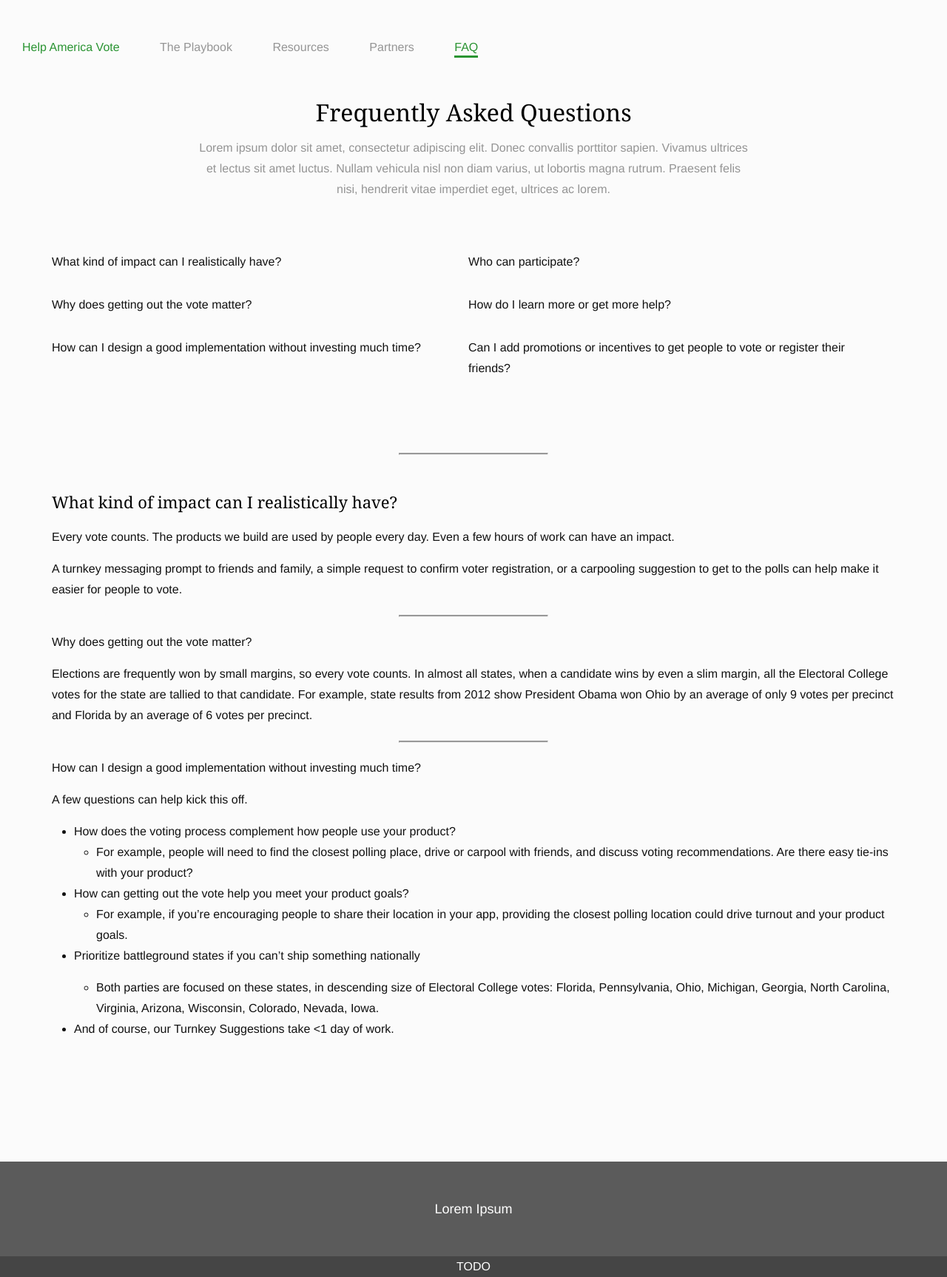
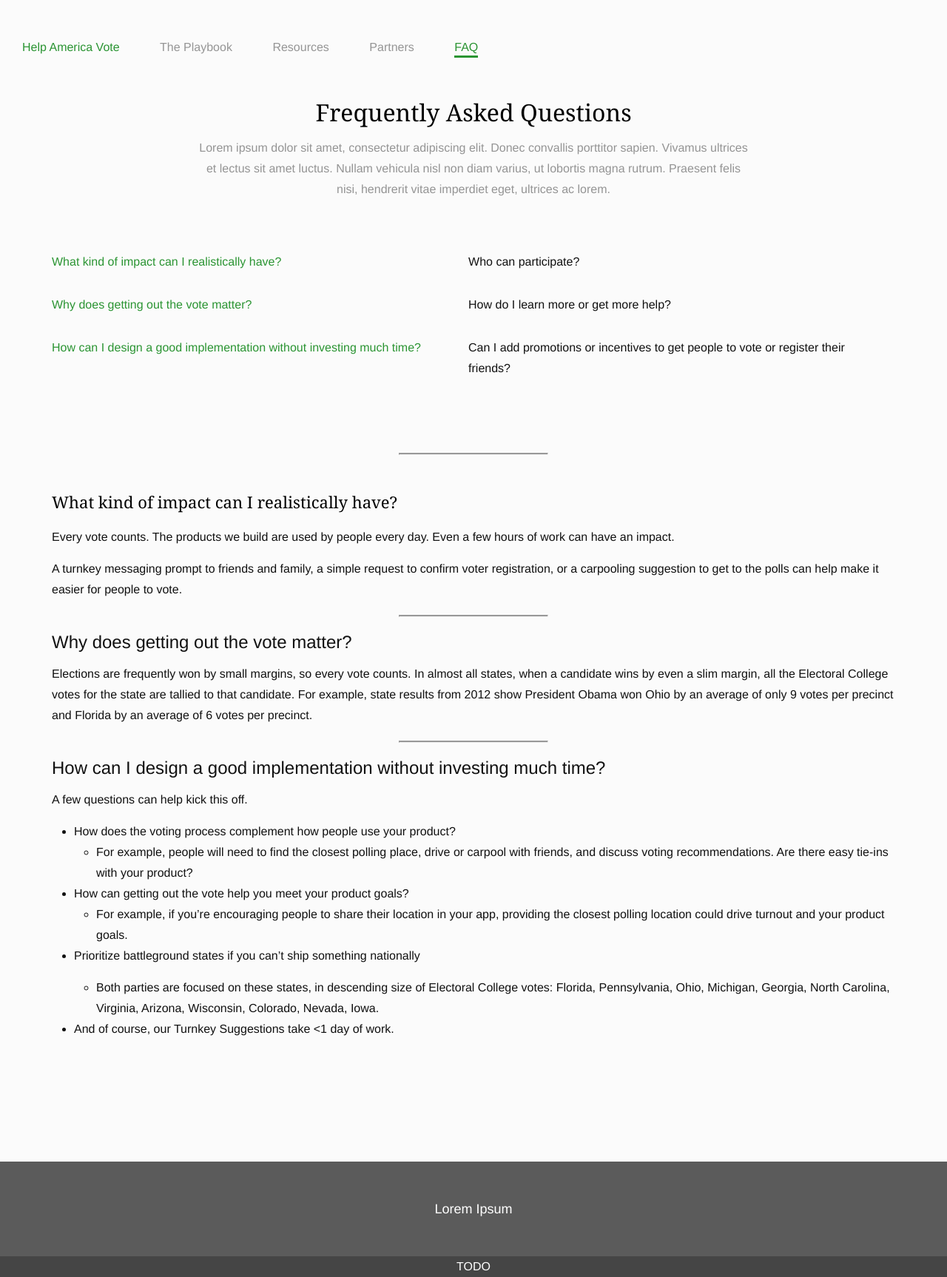
Before and after one commit to techthevote/techthevote.github.io, a Jekyll site: the page built from faq.md, in a window 1280 px wide. Shown: the whole page at 74% size. Built offline with Jekyll 4.4.1, drawn with Linux system fonts in a browser that asks for light colours; nearby versions of some CDN libraries.

Commit message:
clean up faq page, add some links to questions

```diff
--- a/_sass/_base.scss
+++ b/_sass/_base.scss
@@ -93,10 +93,6 @@ h1, h2, h3, h4, h5, h6 {
 a {
     color: $brand-color;
     text-decoration: none;
-
-    &:visited {
-        color: darken($brand-color, 15%);
-    }
 
     &:hover {
         color: $text-color;
--- a/faq.md
+++ b/faq.md
@@ -12,21 +12,19 @@ excerpt: TODO
   </div>
 </div>
 
-<ul class="questions left-column">
-  <li>What kind of impact can I realistically have?</li>
-  <li>Why does getting out the vote matter?</li>
-  <li>How can I design a good implementation without investing much time?</li>
-</ul>
+* [What kind of impact can I realistically have?](#what-kind-of-impact-can-i-realistically-have)
+* [Why does getting out the vote matter?](#why-does-getting-out-the-vote-matter)
+* [How can I design a good implementation without investing much time?](#how-can-i-design-a-good-implementation-without-investing-much-time)
+{: .questions .left-column }
 
-<ul class="questions right-column">
-  <li>Who can participate?</li>
-  <li>How do I learn more or get more help?</li>
-  <li>Can I add promotions or incentives to get people to vote or register their friends?</li>
-</ul>
+* Who can participate?
+* How do I learn more or get more help?
+* Can I add promotions or incentives to get people to vote or register their friends?
+{: .questions .right-column }
 
 <hr />
 
-What kind of impact can I realistically have?
+## What kind of impact can I realistically have?
 {: .question }
 
 Every vote counts. The products we build are used by people every day.  Even a few hours of work can have an impact.
@@ -35,13 +33,13 @@ A turnkey messaging prompt to friends and family, a simple request to confirm vo
 
 <hr />
 
-Why does getting out the vote matter?
+## Why does getting out the vote matter?
 
 Elections are frequently won by small margins, so every vote counts.  In almost all states, when a candidate wins by even a slim margin, all the Electoral College votes for the state are tallied to that candidate. For example, state results from 2012 show President Obama won Ohio by an average of only 9 votes per precinct and Florida by an average of 6 votes per precinct.
 
 <hr />
 
-How can I design a good implementation without investing much time?
+## How can I design a good implementation without investing much time?
 
 A few questions can help kick this off.
 
```
